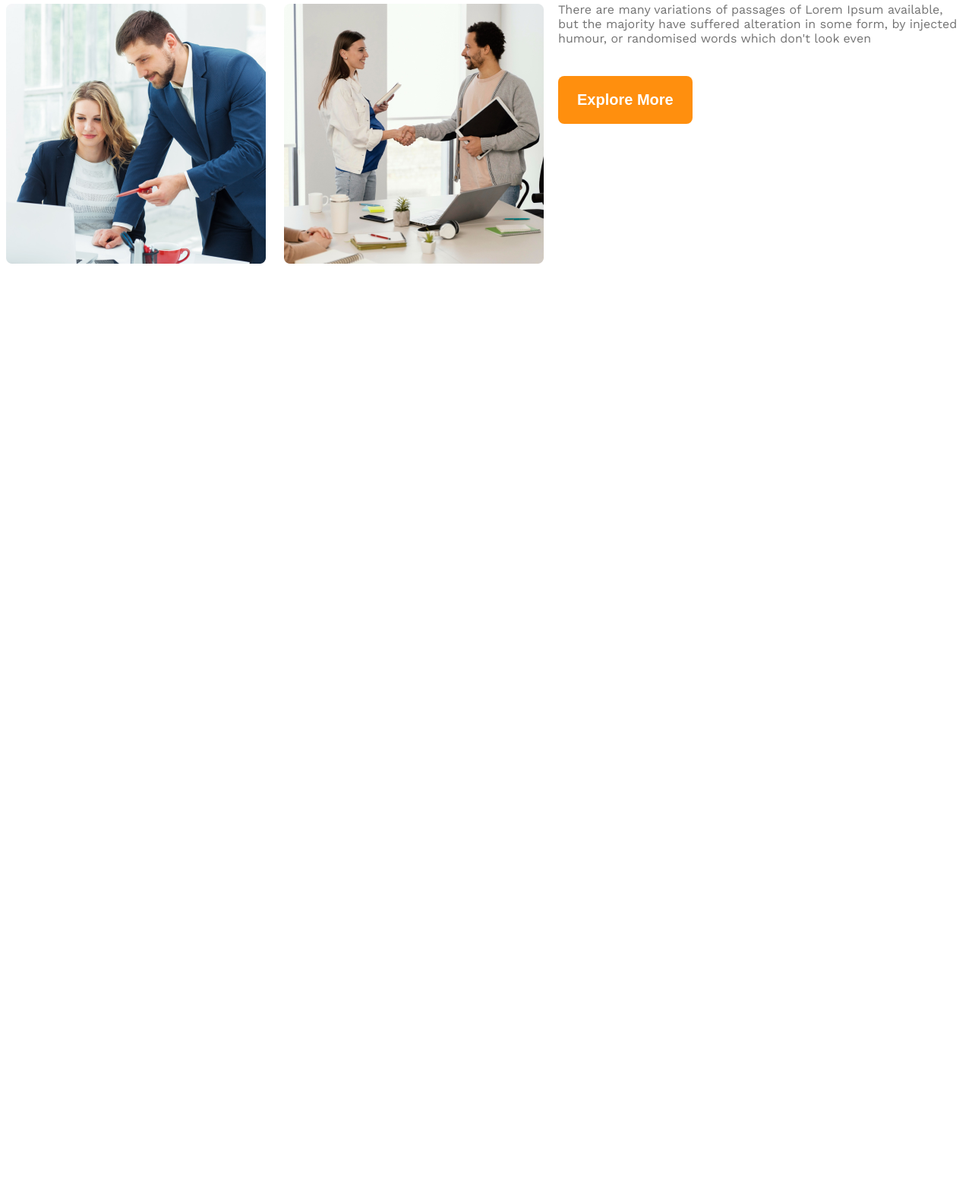
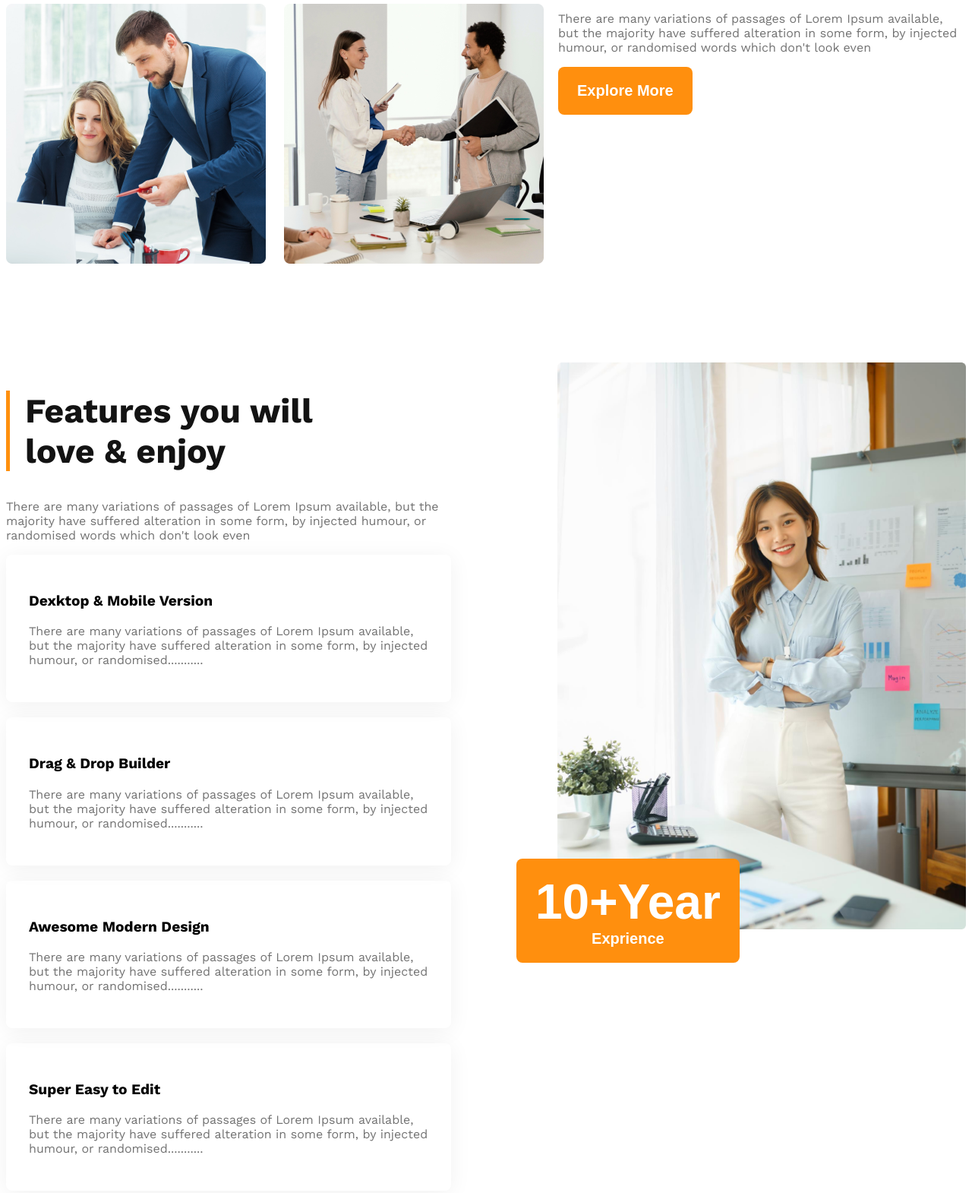
Before and after one commit to imadisimran/g3-architect-website, a plain HTML site: page index.html in a window 1280 px wide. Shown: the part 1650-3220 px from the top of the page at 76% size. Before the commit the page ends 2005 px from the top, so only its background shows below. Drawn offline with nearby package versions, Linux system fonts and the light colour scheme.

Commit message:
features section added

```diff
--- a/index.html
+++ b/index.html
@@ -29,14 +29,48 @@
 
 
     <main class="width-1440">
+        <!-- Teams section starts -->
         <section class="teams display-flex">
             <div class="team-img-container">
                 <img src="images/team1.png" alt=""><img src="images/team2.png" alt=""><img src="images/team3.png" alt=""><img src="images/team4.png" alt="">
             </div>
             <div class="team-content">
-                <h2 class="team-content-title"><span class="font-weight-500 dark3">Quick list</span> <span class="font-weight-bold">of Our</span> <span class="orange">Features</span></h2>
-                <p class="team-content-description dark3">There are many variations of passages of Lorem Ipsum available, but the majority have suffered alteration in some form, by injected humour, or randomised words which don't look even</p>
+                <h2 class="section-title"><span class="font-weight-500 dark3">Quick list</span> <span class="font-weight-bold">of Our</span> <span class="orange">Features</span></h2>
+                <p class="section-description">There are many variations of passages of Lorem Ipsum available, but the majority have suffered alteration in some form, by injected humour, or randomised words which don't look even</p>
                 <button class="common-button">Explore More</button>
+            </div>
+        </section>
+
+
+        <!-- Features section starts -->
+        <section class="features display-flex">
+            <div class="feature-content">
+                <h2 class="section-title" id="feature-title">Features you will <br> love & enjoy</h2>
+                <p class="section-description">There are many variations of passages of Lorem Ipsum available, but the majority have suffered alteration in some form, by injected humour, or randomised words which don't look even</p>
+                <div class="feature-card">
+                    <h3 class="feature-card-title">Dexktop & Mobile Version</h3>
+                    <p class="feature-card-description section-description">There are many variations of passages of Lorem Ipsum available, but the majority have suffered alteration in some form, by injected humour, or randomised...........</p>
+                </div>
+                <div class="feature-card">
+                    <h3 class="feature-card-title">Drag & Drop Builder</h3>
+                    <p class="feature-card-description section-description">There are many variations of passages of Lorem Ipsum available, but the majority have suffered alteration in some form, by injected humour, or randomised...........</p>
+                </div>
+                <div class="feature-card">
+                    <h3 class="feature-card-title">Awesome Modern Design</h3>
+                    <p class="feature-card-description section-description">There are many variations of passages of Lorem Ipsum available, but the majority have suffered alteration in some form, by injected humour, or randomised...........</p>
+                </div>
+                <div class="feature-card">
+                    <h3 class="feature-card-title">Super Easy to Edit</h3>
+                    <p class="feature-card-description section-description">There are many variations of passages of Lorem Ipsum available, but the majority have suffered alteration in some form, by injected humour, or randomised...........</p>
+                </div>
+            </div>
+            <div class="feature-image">
+                <img src="images/architect.png" alt="Image of an architect">
+                <button id="feature-badge" class="common-button">
+                    <span id="huge-text">10+Year</span>
+                    <br>
+                    <span>Exprience</span>
+                </button>
             </div>
         </section>
     </main>
--- a/styles/architect.css
+++ b/styles/architect.css
@@ -6,6 +6,20 @@
   font-optical-sizing: auto;
   font-weight: 400;
   font-style: normal;
+}
+
+.section-title{
+    font-size:2.8rem;
+    font-weight: bold;
+    color: rgba(19, 19, 19, 1);
+}
+
+.section-description{
+
+    font-size:1rem;
+    color:rgba(114, 114, 114, 1);
+
+
 }
 
 .common-button{
@@ -131,16 +145,55 @@ nav a{
 }
 
 
-.team-content-title{
+/* .team-content-title{
     font-size: 2.8rem;
 
+} */
+
+
+
+
+/* Feature section */
+
+.features{
+   gap:140px;
 }
 
-.team-content-description{
-    font-size:1rem;
-    margin:0px 0px 40px 0px;
+#feature-title{
+    padding-left: 20px;
+    border-left:5px solid #FF900E
 }
 
+
+.feature-card-title{
+    font-size:1.2rem;
+}
+
+.feature-content{
+    max-width: 586px;
+}
+
+.feature-card{
+    padding:30px;
+    box-shadow: 0px 4px 30px 0px rgba(0, 0, 0, 0.06);
+    margin-bottom: 20px;
+    border-radius: 8px;
+}
+
+
+
+.feature-image img{
+    width:100%;
+}
+
+#huge-text{
+    font-size: 4rem;
+}
+
+#feature-badge{
+    margin-left: -54px;
+    margin-top: -100px;
+}
 
 /* Responsive design */
 
```
